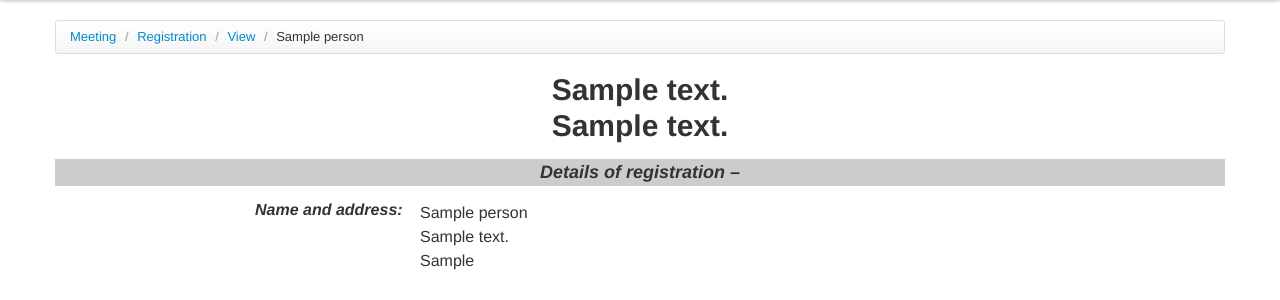
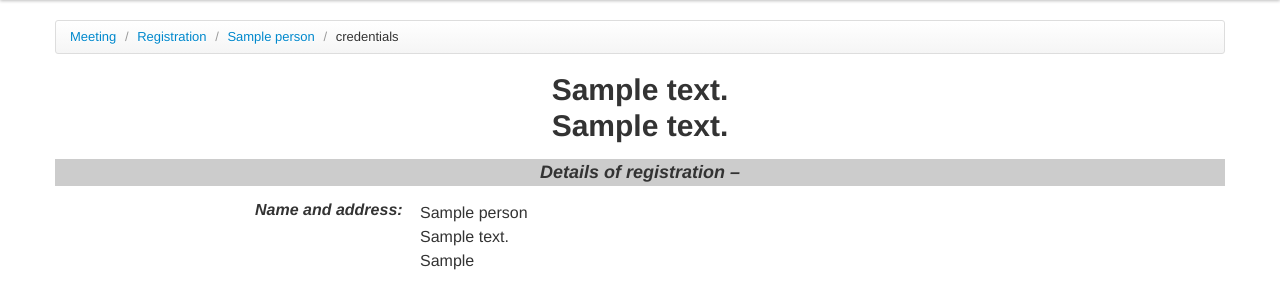
Before and after one commit to dincamihai/cites-meetings, a Flask app: template templates/credentials.html in a window 1280 px wide. Shown: the part 40-340 px from the top of the page. Run offline with Flask 2, Linux system fonts and the light colour scheme; the template is opened without the code that fills it: most values are stand-ins (such as "Sample title", 1, 10 or a date in 2020); parts of the project's set-up code (start-up, migrations or seed data) failed here and were passed over; some libraries are stand-ins or nearby versions.

Commit message:
fix breadcrumb trail for credentials page

```diff
--- a/templates/credentials.html
+++ b/templates/credentials.html
@@ -15,11 +15,13 @@
     <span class="divider">/</span>
   </li>
   <li>
-    <a href="{{ url_for('webpages.view', person_id=person.id) }}">View</a>
+    <a href="{{ url_for('webpages.view', person_id=person.id)
+        -}}">{{ person.name }}</a>
     <span class="divider">/</span>
   </li>
   <li class="active">
-    <a href="#">{{ person.name }}</a>
+    <a href="{{ url_for('webpages.credentials', person_id=person.id)
+        -}}">credentials</a>
   </li>
 </ul>
 
```
